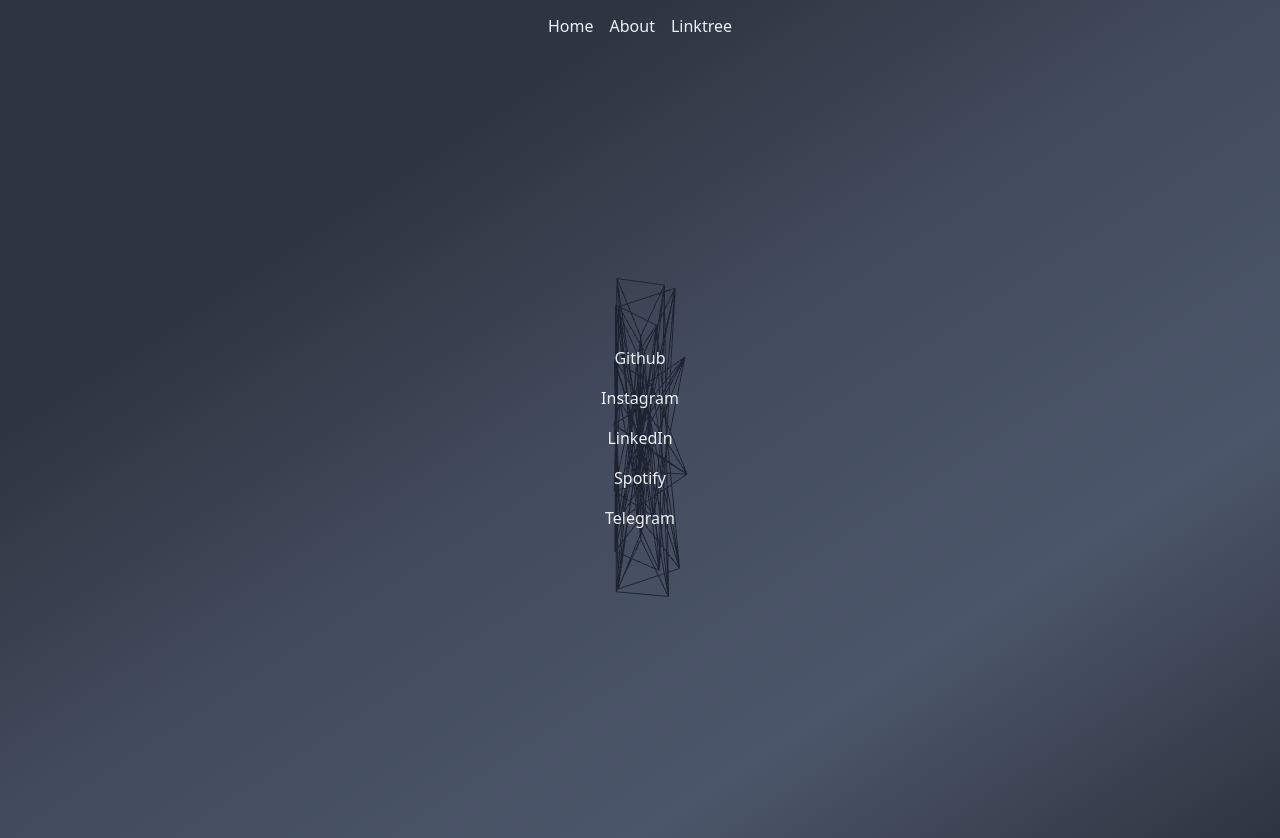
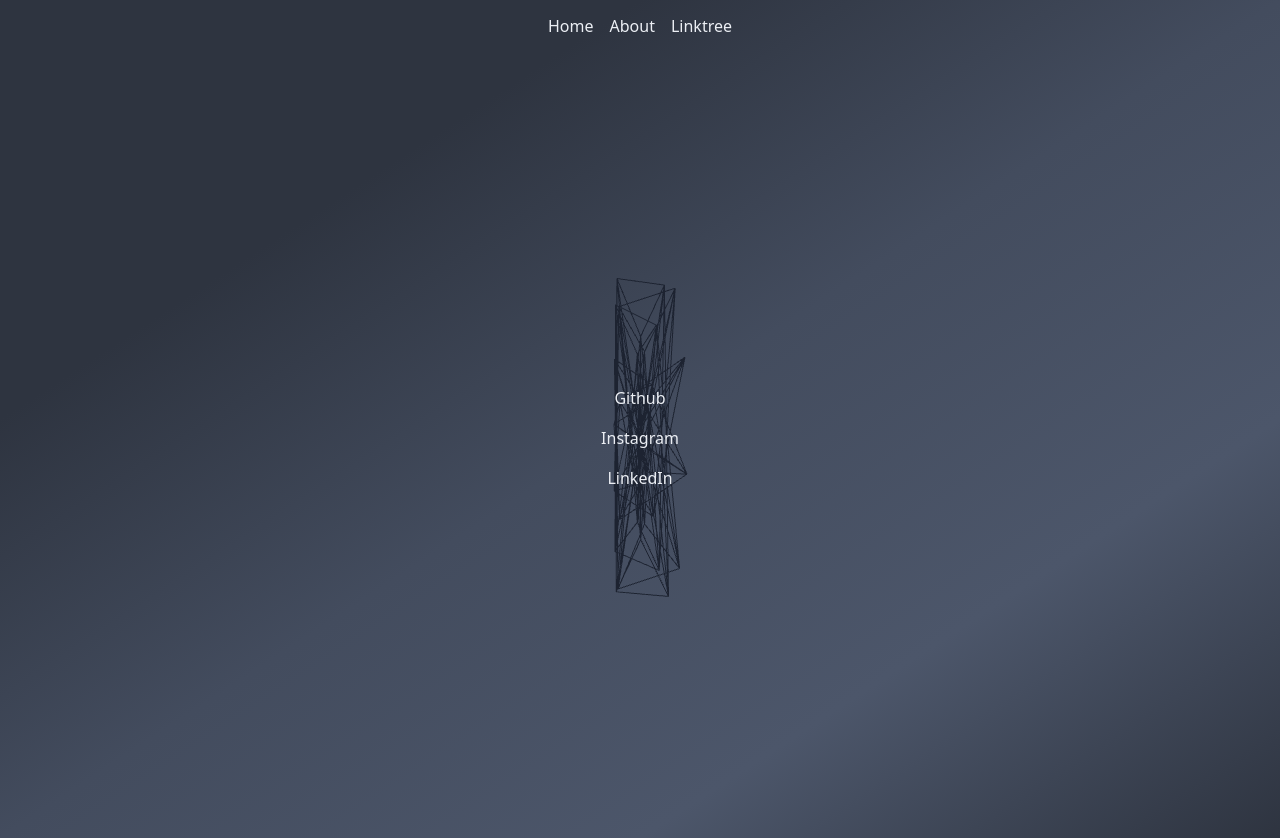
Before and after one commit to brenobattaglin/brenobattaglin.com, a Next.js app: page /linktree in a window 1280 px wide. Built offline with nearby package versions, Linux system fonts and the light colour scheme.

Commit message:
chore: update links
- remove linkedin
- remove spotify

```diff
--- a/pages/linktree.tsx
+++ b/pages/linktree.tsx
@@ -14,12 +14,6 @@ const links = [
 		url: "https://www.linkedin.com/in/brenobattaglin",
 		description: "LinkedIn",
 	},
-  {
-    id: 4,
-    url: "https://open.spotify.com/user/brenobattaglin",
-    description: "Spotify",
-  },
-  { id: 5, url: "https://t.me/brenobattaglin", description: "Telegram" },
 ];
 
 const linktreeAnimationVariants = {
```
Lines whose indentation alone changed are shown as unchanged.
